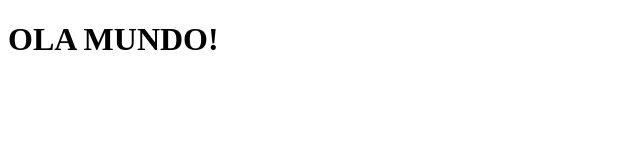
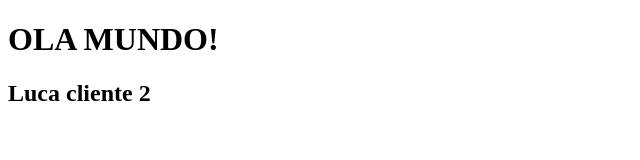
Before and after one commit to Numbcl/NisstonATV, a plain HTML site: page index.html in a window 1280 px wide. Shown: the whole page, without its empty margins (0-640 px from the left). Drawn offline with Linux system fonts and the light colour scheme.

Commit message:
Update index.html

```diff
--- a/index.html
+++ b/index.html
@@ -7,5 +7,6 @@
 </head>
 <body>
     <h1>OLA MUNDO!</h1>
+    <h2> Luca cliente 2</h2>
 </body>
 </html>
```
